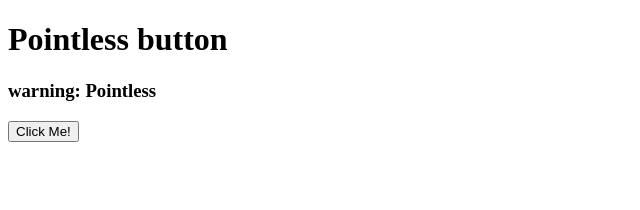
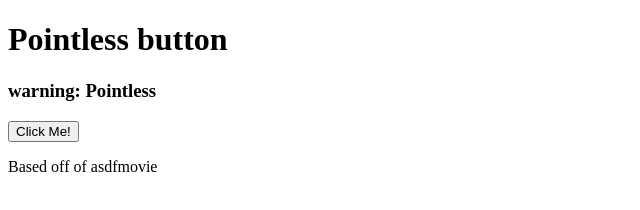
Before and after one commit to 29awells-maker/29awells-maker.github.io, a plain HTML site: page index.html in a window 1280 px wide. Shown: the whole page, without its empty margins (0-640 px from the left). Drawn offline with Linux system fonts and the light colour scheme.

Commit message:
Update index.html

```diff
--- a/index.html
+++ b/index.html
@@ -14,5 +14,6 @@
     <h1>Pointless button</h1>
     <h3>warning: Pointless</h3>
     <button id="button">Click Me!</button>
+    <p>Based off of asdfmovie</p>
 </body>
 </html>
```
